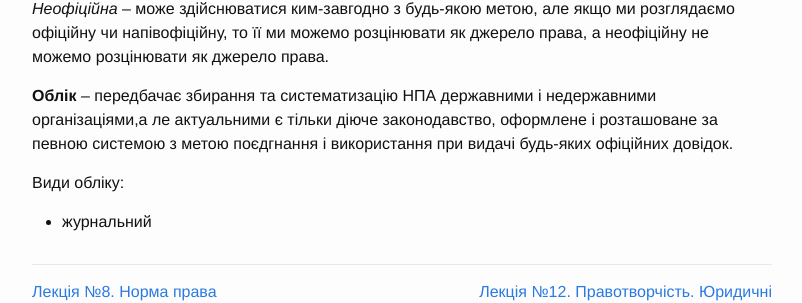
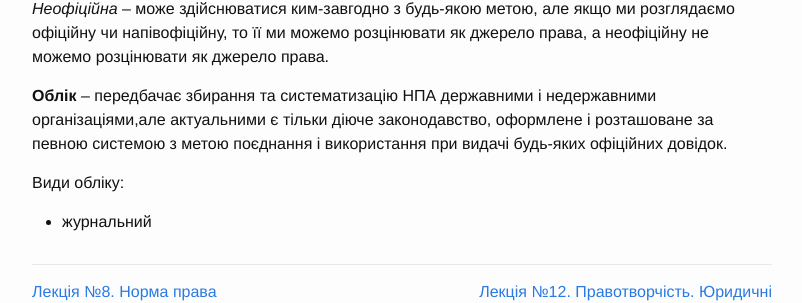
Before and after one commit to KPI-FICT-IP32/Blog, a Jekyll site: the page built from _posts/kpi/s06_jurisprudence/2016-04-22-jurispridence-lecture-11.markdown, in a window 1280 px wide and 900 px high, scrolled down 4061 px. Shown: the part 379-682 px from the top of the window, without its empty margins (238-1040 px from the left). Built offline with Jekyll 4.4.1, drawn with Linux system fonts in a browser that asks for light colours.

Commit message:
Update 2016-04-22-jurispridence-lecture-11.markdown

```diff
--- a/_posts/kpi/s06_jurisprudence/2016-04-22-jurispridence-lecture-11.markdown
+++ b/_posts/kpi/s06_jurisprudence/2016-04-22-jurispridence-lecture-11.markdown
@@ -149,7 +149,7 @@ categories: kpi_s06_jurisprudence
 
 *Неофіційна* -- може здійснюватися ким-завгодно з будь-якою метою, але якщо ми розглядаємо офіційну чи напівофіційну, то її ми можемо розцінювати як джерело права, а неофіційну не можемо розцінювати як джерело права.
 
-**Облік** -- передбачає збирання та систематизацію НПА державними і недержавними організаціями,а ле актуальними є тільки діюче законодавство, оформлене і розташоване за певною системою з метою поєдгнання і використання при видачі будь-яких офіційних довідок.
+**Облік** -- передбачає збирання та систематизацію НПА державними і недержавними організаціями,але актуальними є тільки діюче законодавство, оформлене і розташоване за певною системою з метою поєднання і використання при видачі будь-яких офіційних довідок.
 
 Види обліку:
 
```
